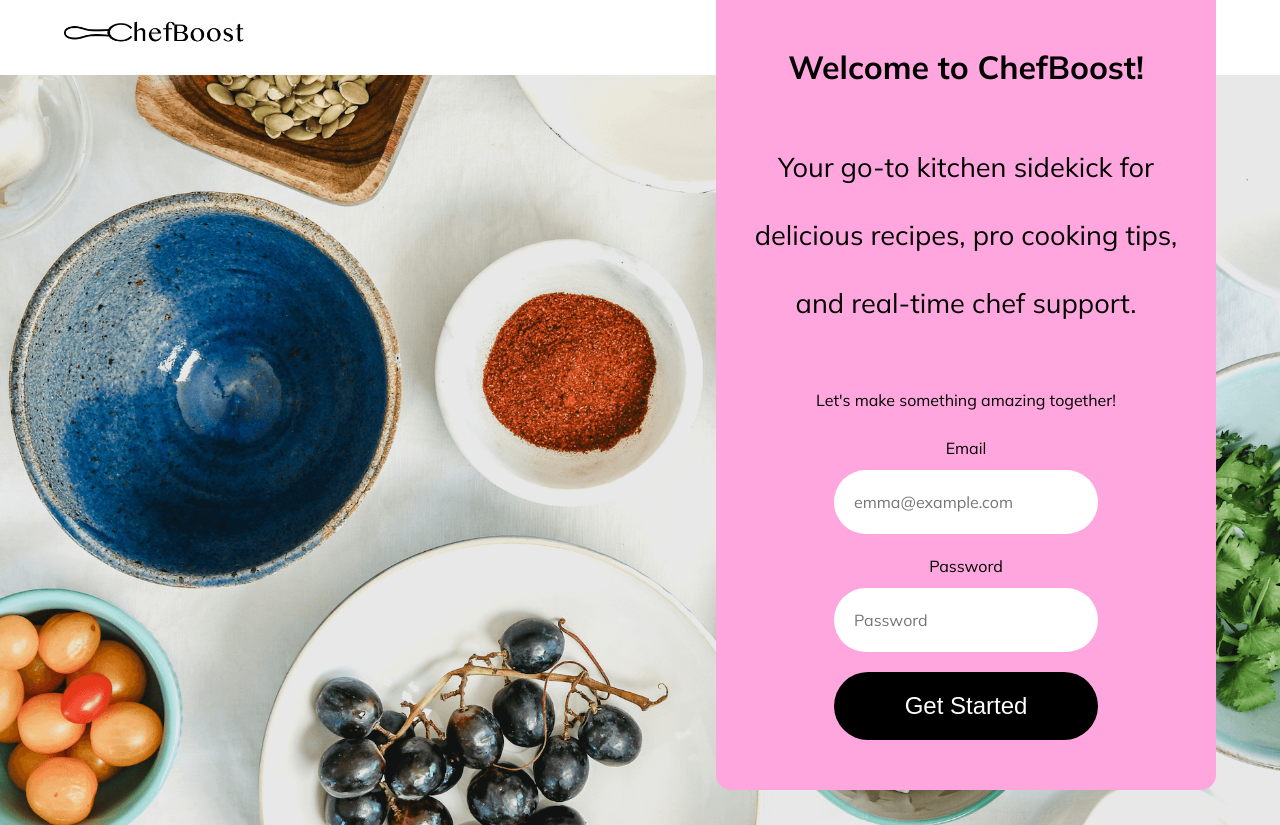
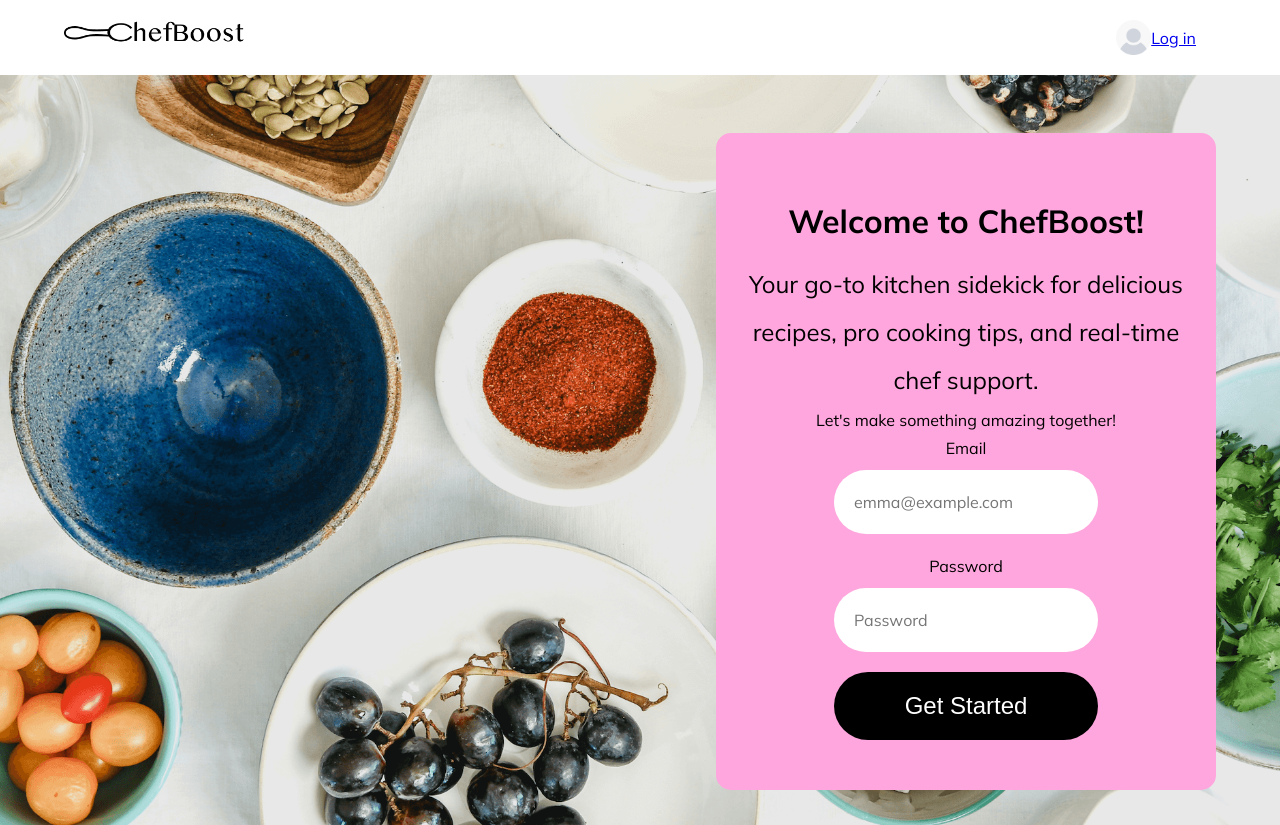
Before and after one commit to twosavoie/gen-ai-recipe-chatbot, a Flask app: template templates/signup.html in a window 1280 px wide. Run offline with Flask 3, Linux system fonts and the light colour scheme; the template is opened without the code that fills it, so the values that code supplies are empty.

Commit message:
Complete styling of all views

```diff
--- a/static/main.css
+++ b/static/main.css
@@ -5,12 +5,7 @@
   --tertiary-color: #FFA6DE;
   --message-text: #8D8D8D;
   --message-background: #EDEDED;
-  /* --border-input: 3px solid #2B6DEE; */
-  /* ? needed */
   --border-radius: 15px;
-  /* ? Maybe one of the accent colors instead? */
-  /* --placeholder-text-accents: #9E9C9C; */
-  /* Todo check the font family. It's Myanmar MN in the design but I don't think it's a Google font. */
   --primary-font-family: "Mulish", sans-serif;
   --secondary-font-family: "Nunito", sans-serif;
 
@@ -43,8 +38,6 @@ body {
 .site-header {
   top: 0;
   width: 100%;
-  /* width: 90%; */
-  /* max-width: 1200px; */
   display: flex;
   justify-content: center;
   flex-wrap: wrap;
@@ -54,7 +47,6 @@ body {
 
 .header-content-wrapper {
   display: flex;
-  /* flex-direction: column; */
   align-items: center;
   justify-content: space-between;
   width: 90%;
@@ -64,16 +56,6 @@ body {
 .site-header .logo {
   height: 35px;
   line-height: 0;
-}
-
-.site-header h1 {
-  /* margin: 50px 0; */
-  font-size: 4rem;
-  /* padding-bottom: 20px; */
-}
-
-.site-header span {
-  margin: 20px;
 }
 
 .user-info {
@@ -91,9 +73,9 @@ body {
 }
 
 .chat-container {
+  /* Todo: Check width once additional features have been decided */
   max-width: 500px;
   width: 70%;
-  /* padding: 0 20px 20px 20px; */
   display: flex;
   flex-direction: column;
   overflow: hidden;
@@ -109,18 +91,12 @@ body {
   display: flex;
   align-items: center;
   justify-content: space-between;
-  /* flex-grow: 1; */
-  /* overflow-y: auto; */
   width: 90%;
-  /* border-radius: var(--border-radius); */
 }
 
 .chatbot-header {
   background-color: var(--tertiary-color);
-  /* margin-left: -20px; */
-  /* margin-right: -20px; */
   display: flex;
-  /* align-items: center; */
   justify-content: center;
 }
 
@@ -131,7 +107,6 @@ body {
 
 .chatbot-header button {
   margin: 10px;
-  /* width: 100px; */
   width: 16px;
   background-color: transparent;
   border: transparent;
@@ -233,7 +208,6 @@ form {
   display: flex;
   justify-content: space-between;
   align-items: center;
-  /* border-radius: var(--border-radius); */
 }
 
 textarea {
@@ -242,7 +216,6 @@ textarea {
   overflow: auto;
   flex-grow: 1;
   padding: 10px 0 0 10px;
-  /* height: 100px; */
   box-sizing: border-box;
   border: none;
   font-family: var(--secondary-font-family);
@@ -260,7 +233,6 @@ input[type="button"] {
 }
 
 .button-group {
-  /* align-self: flex-end; */
   background-color: var(--secondary-color);
   border-radius: 0 10px 10px 0;
 }
@@ -269,7 +241,6 @@ input[type="button"] {
   width: 40px;
   height: 54px;
   background-color: var(--secondary-color);
-  /* border: transparent; */
   border-radius: 0 10px 10px 0;
 }
 
@@ -277,6 +248,7 @@ input[type="button"] {
   width: 20px;
 }
 
+/* From previous chatbot. Check to see if any is needed once the message section populates */
 /* input[type="submit"] {
   flex-grow: 4;
 }
@@ -344,7 +316,6 @@ main {
   display: flex;
   justify-content: center;
   align-items: flex-end;
-  /* todo: un x the file name before pushing the code */
   background: url('joanie-simon-2r8BzVYZIeo-unsplash.png'), #f5e4f0;
   background-size: cover;
   background-position: center;
@@ -354,12 +325,10 @@ main {
 .main-content-wrapper {
   display: flex;
   flex-direction: row;
-  /* Adjust height based on header height */
   height: 75vh;
   /* Allow scrolling within this container */
   overflow: auto;
   align-items: stretch;
-  /* justify-content: center; */
   justify-content: flex-end;
   width: 90%;
   max-width: 1400px;
@@ -384,12 +353,8 @@ main {
 .login-form {
   display: flex;
   flex-direction: row;
-  /* Adjust height based on header height */
-  /* height: 75vh; */
-  /* Allow scrolling within this container */
   overflow: auto;
   align-items: center;
-  /* justify-content: center; */
   justify-content: flex-end;
   width: 90%;
   max-width: 1400px;
@@ -399,17 +364,12 @@ main {
 .login-content-wrapper {
   max-width: 500px;
   width: 70%;
-  /* padding: 0 20px 20px 20px; */
   display: flex;
   flex-flow: row wrap;
-  /* flex-direction: column; */
-  /* overflow: hidden; */
-  /* overflow-y: auto; */
   box-sizing: border-box;
   justify-content: center;
   border: var(--borders);
   border-radius: var(--border-radius);
-  /* margin-bottom: 50px; */
   background-color: var(--tertiary-color);
   padding: 50px 30px;
 }
@@ -419,9 +379,11 @@ main {
 }
 
 .login-form p {
-  line-height: 2.5;
-  font-size: 1.7rem;
+  line-height: 2;
+  font-size: 1.5rem;
   text-align: center;
+  margin: 0;
+  /* check width of text */
 }
 
 .login-form .subtext {
@@ -430,11 +392,9 @@ main {
 
 .auth-form-content-wrapper {
   display: flex;
-  /* flex-direction: column; */
   align-items: center;
   justify-content: center;
   flex-flow: row wrap;
-  /* padding: 0 20px 20px 20px; */
 }
 
 .form-group {
--- a/templates/index.html
+++ b/templates/index.html
@@ -17,8 +17,9 @@
   <header class="site-header">
     <div class="header-content-wrapper">
       <figure>
-        <img src="{{ url_for('static', filename='logo.png' ) }}" alt="" class="logo"><span class="visually-hidden">Chef
-          Boost</span>
+        <img src="{{ url_for('static', filename='logo.png' ) }}" alt="" class="logo">
+        <h1 class="visually-hidden">Chef
+          Boost</h1>
       </figure>
       <div class="user-info">
         <img src="{{ url_for('static', filename='user-image.png' ) }}" alt="" class="user-image">
```
